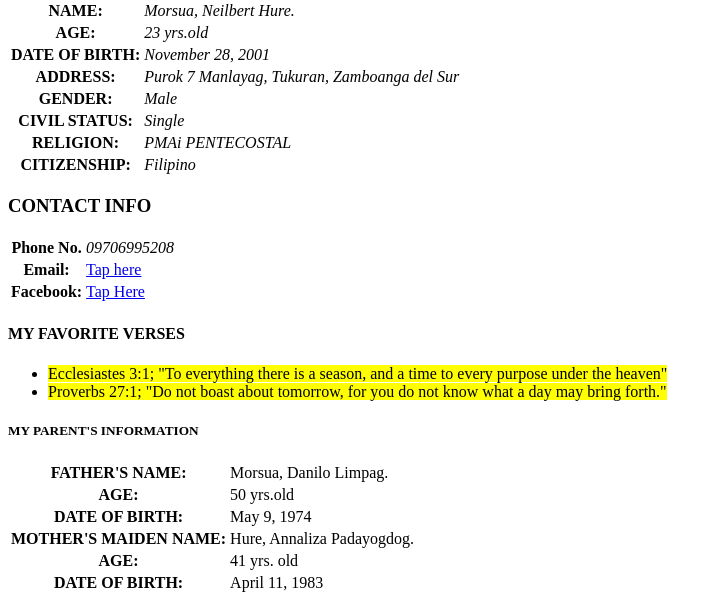
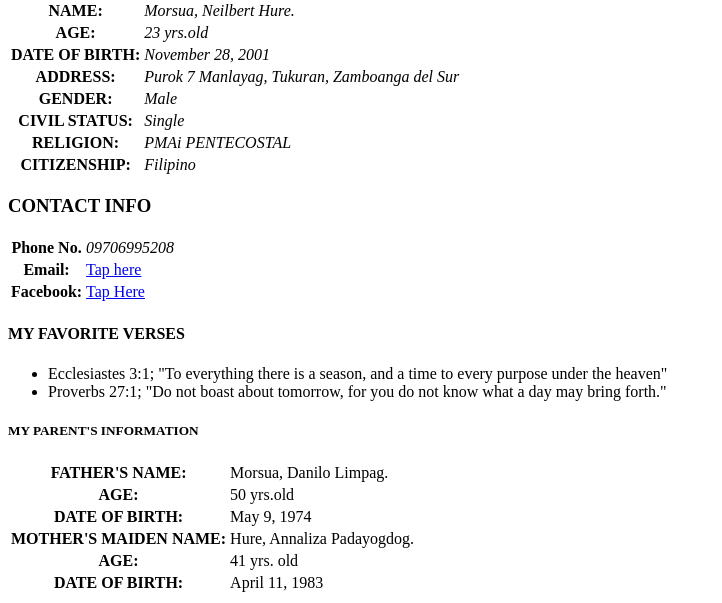
Before and after one commit to mormor1212/shadow, a plain HTML site: page index.html in a window 1280 px wide. Shown: the part 302-905 px from the top of the page, without its empty margins (0-722 px from the left). Drawn offline with Linux system fonts and the light colour scheme.

Commit message:
Update index.html

```diff
--- a/index.html
+++ b/index.html
@@ -39,8 +39,8 @@
     <!-- Favorite Verses -->
     <h4>MY FAVORITE VERSES</h4>
     <ul>
-        <li><mark>Ecclesiastes 3:1; "To everything there is a season, and a time to every purpose under the heaven"</mark></li>
-        <li><mark>Proverbs 27:1; "Do not boast about tomorrow, for you do not know what a day may bring forth."</mark></li>
+        <li>Ecclesiastes 3:1; "To everything there is a season, and a time to every purpose under the heaven"</li>
+        <li>Proverbs 27:1; "Do not boast about tomorrow, for you do not know what a day may bring forth."</li>
     </ul>
 
     <!-- Parents Information -->
```
